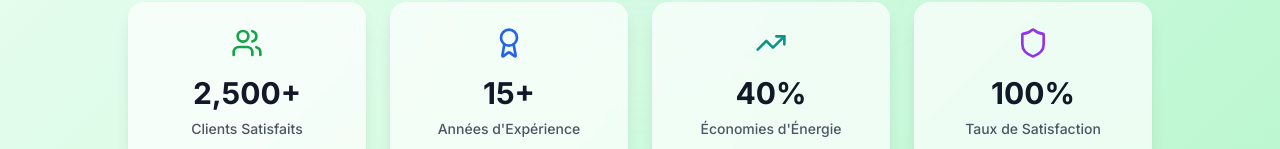
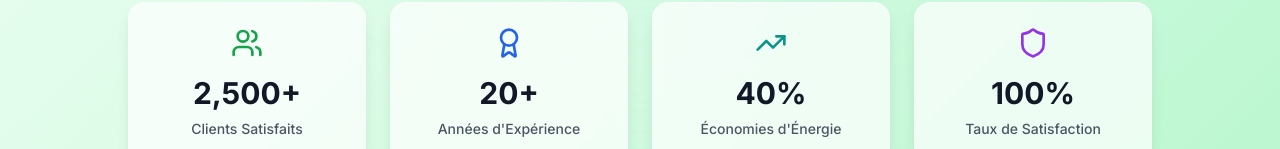
Before and after one commit to habib-bellara/ecoclimatique-, a Next.js app: page / in a window 1280 px wide. Shown: the part 645-794 px from the top of the page. Built offline with nearby package versions, Linux system fonts and the light colour scheme.

Commit message:
fix(page): update years of experience to 20+

```diff
--- a/app/page.tsx
+++ b/app/page.tsx
@@ -140,7 +140,7 @@ const translations = {
     benefit3: {
       title: "Premium Quality",
       description: "Industry-leading equipment with extended warranties and reliability.",
-      metric: "15+ Years",
+      metric: "20+ Years",
     },
     benefit4: {
       title: "Global Impact",
@@ -295,7 +295,7 @@ const translations = {
     benefit3: {
       title: "Qualité Premium",
       description: "Équipement de pointe de l'industrie avec garanties étendues et fiabilité.",
-      metric: "15+ Années",
+      metric: "20+ Années",
     },
     benefit4: {
       title: "Impact Global",
@@ -632,7 +632,7 @@ export default function EcoClimaticWebsite() {
                 },
                 {
                   icon: <Award className="h-8 w-8 text-blue-600" />,
-                  number: "15+",
+                  number: "20+",
                   text: t("stats.experience"),
                   bgColor: "bg-white/70",
                 },
```
